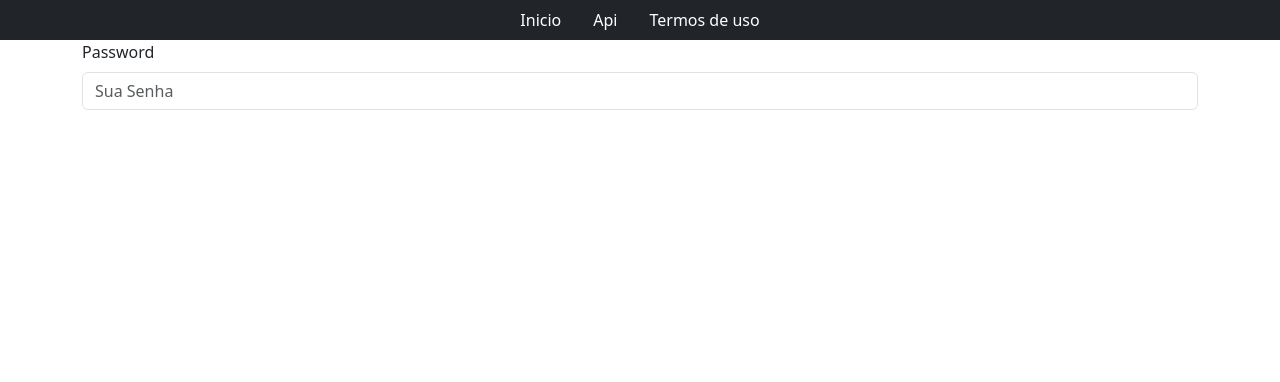
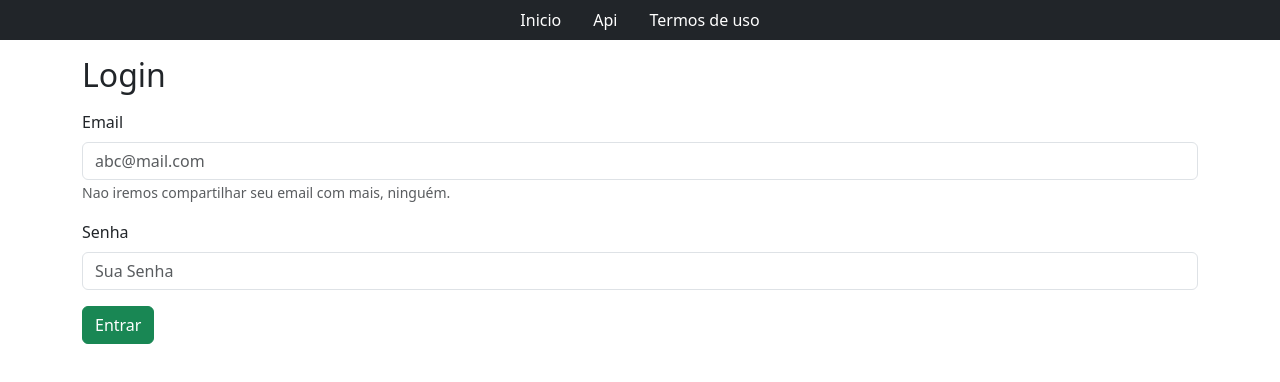
Before and after one commit to ZorroSec/ecodev-light, a Next.js app: page / in a window 1280 px wide. Shown: the top 382 px of the page. Built offline with nearby package versions, Linux system fonts and the light colour scheme.

Commit message:
feat(page.js): form template finalied

```diff
--- a/src/app/page.js
+++ b/src/app/page.js
@@ -15,9 +15,25 @@ export default function Home(){
                     </li>
                 </ul>
             </header>
-            <form className="container">
+            <form className="container mt-3">
                 <div className="mb-3">
-                    <label htmlFor="senha" className="form-label">Password</label>
+                    <h2>Login</h2>
+                </div>
+                <div className="mb-3">
+                    <label htmlFor="email" className="form-label">Email</label>
+                    <input
+                        type="email"
+                        className="form-control"
+                        name="email"
+                        id="email"
+                        aria-describedby="emailHelpId"
+                        placeholder="abc@mail.com"
+                    />
+                    <small id="emailHelpId" className="form-text text-muted">Nao iremos compartilhar seu email com mais, ninguém.</small>
+                </div>
+
+                <div className="mb-3">
+                    <label htmlFor="senha" className="form-label">Senha</label>
                     <input
                         type="password"
                         className="form-control"
@@ -26,6 +42,9 @@ export default function Home(){
                         placeholder="Sua Senha"
                     />
                 </div>
+                <div className="mb-3">
+                    <button className="btn btn-success">Entrar</button>
+                </div>
 
             </form>
         </div>
```
